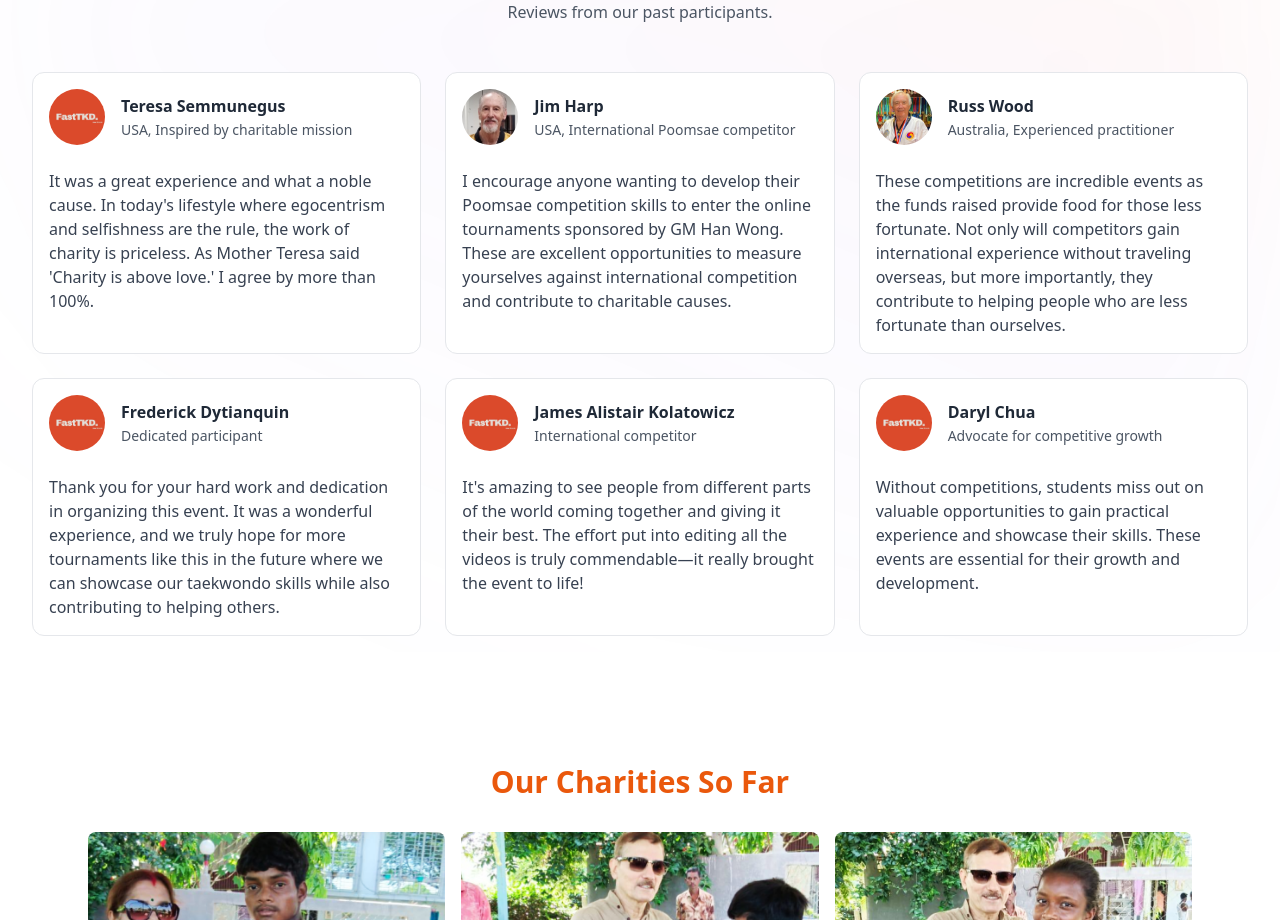
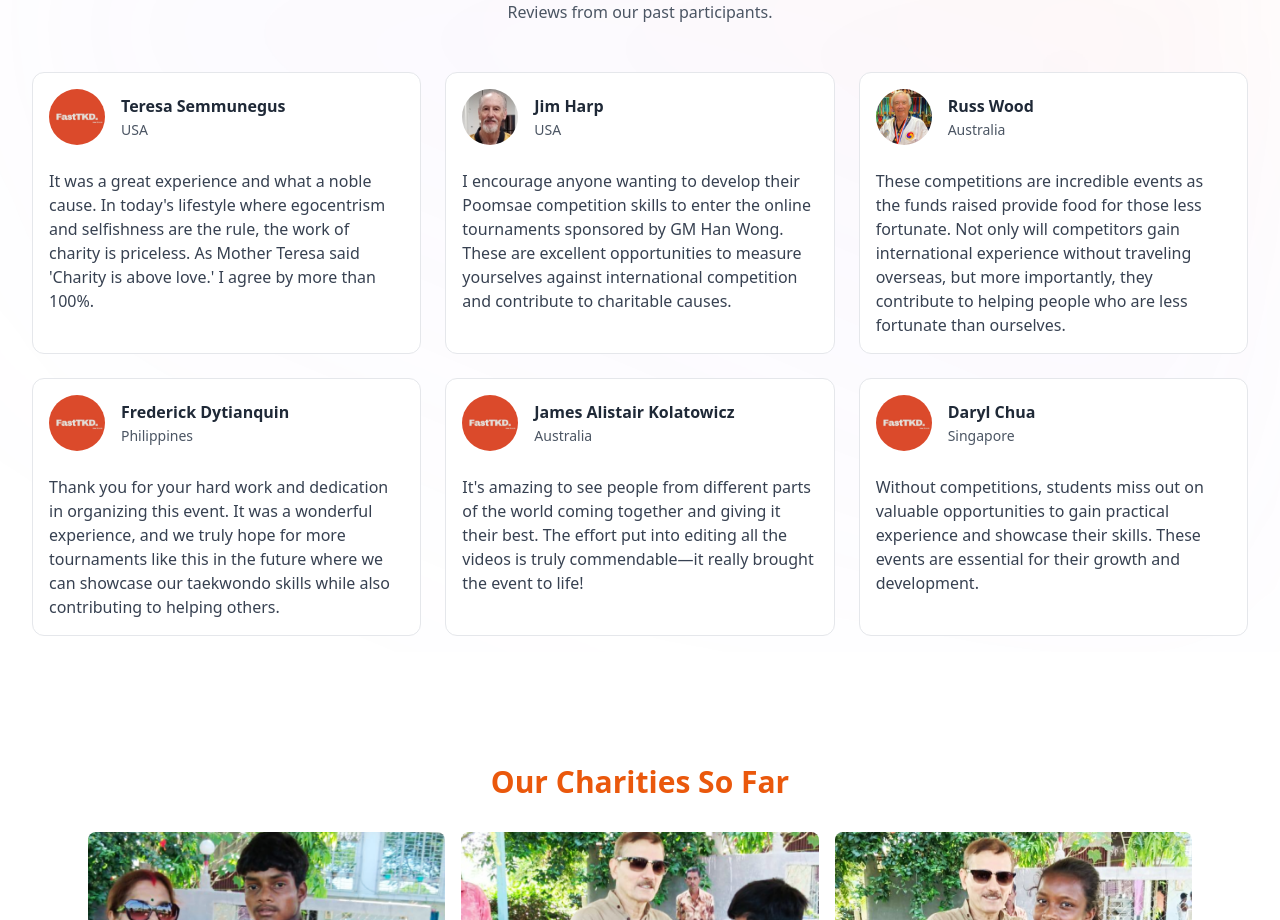
Before and after one commit to tushgaurav/HanWong-site, a Next.js app: page / in a window 1280 px wide. Shown: the part 8540-9460 px from the top of the page. Built offline with nearby package versions, Linux system fonts and the light colour scheme.

Commit message:
testimonials

```diff
--- a/components/ui/Testimonials/index.jsx
+++ b/components/ui/Testimonials/index.jsx
@@ -5,42 +5,42 @@ const Testimonials = () => {
     {
       avatar: "/images/testimonials/default.jpg",
       name: "Teresa Semmunegus",
-      title: "USA, Inspired by charitable mission",
+      title: "USA",
       quote:
         "It was a great experience and what a noble cause. In today's lifestyle where egocentrism and selfishness are the rule, the work of charity is priceless. As Mother Teresa said 'Charity is above love.' I agree by more than 100%.",
     },
     {
       avatar: "/images/testimonials/jim.jpg",
       name: "Jim Harp",
-      title: "USA, International Poomsae competitor",
+      title: "USA",
       quote:
         "I encourage anyone wanting to develop their Poomsae competition skills to enter the online tournaments sponsored by GM Han Wong. These are excellent opportunities to measure yourselves against international competition and contribute to charitable causes.",
     },
     {
       avatar: "/images/testimonials/russ.jpg",
       name: "Russ Wood",
-      title: "Australia, Experienced practitioner",
+      title: "Australia",
       quote:
         "These competitions are incredible events as the funds raised provide food for those less fortunate. Not only will competitors gain international experience without traveling overseas, but more importantly, they contribute to helping people who are less fortunate than ourselves.",
     },
     {
       avatar: "/images/testimonials/default.jpg",
       name: "Frederick Dytianquin",
-      title: "Dedicated participant",
+      title: "Philippines",
       quote:
         "Thank you for your hard work and dedication in organizing this event. It was a wonderful experience, and we truly hope for more tournaments like this in the future where we can showcase our taekwondo skills while also contributing to helping others.",
     },
     {
       avatar: "/images/testimonials/default.jpg",
       name: "James Alistair Kolatowicz",
-      title: "International competitor",
+      title: "Australia",
       quote:
         "It's amazing to see people from different parts of the world coming together and giving it their best. The effort put into editing all the videos is truly commendable—it really brought the event to life!",
     },
     {
       avatar: "/images/testimonials/default.jpg",
       name: "Daryl Chua",
-      title: "Advocate for competitive growth",
+      title: "Singapore",
       quote:
         "Without competitions, students miss out on valuable opportunities to gain practical experience and showcase their skills. These events are essential for their growth and development.",
     },
```
